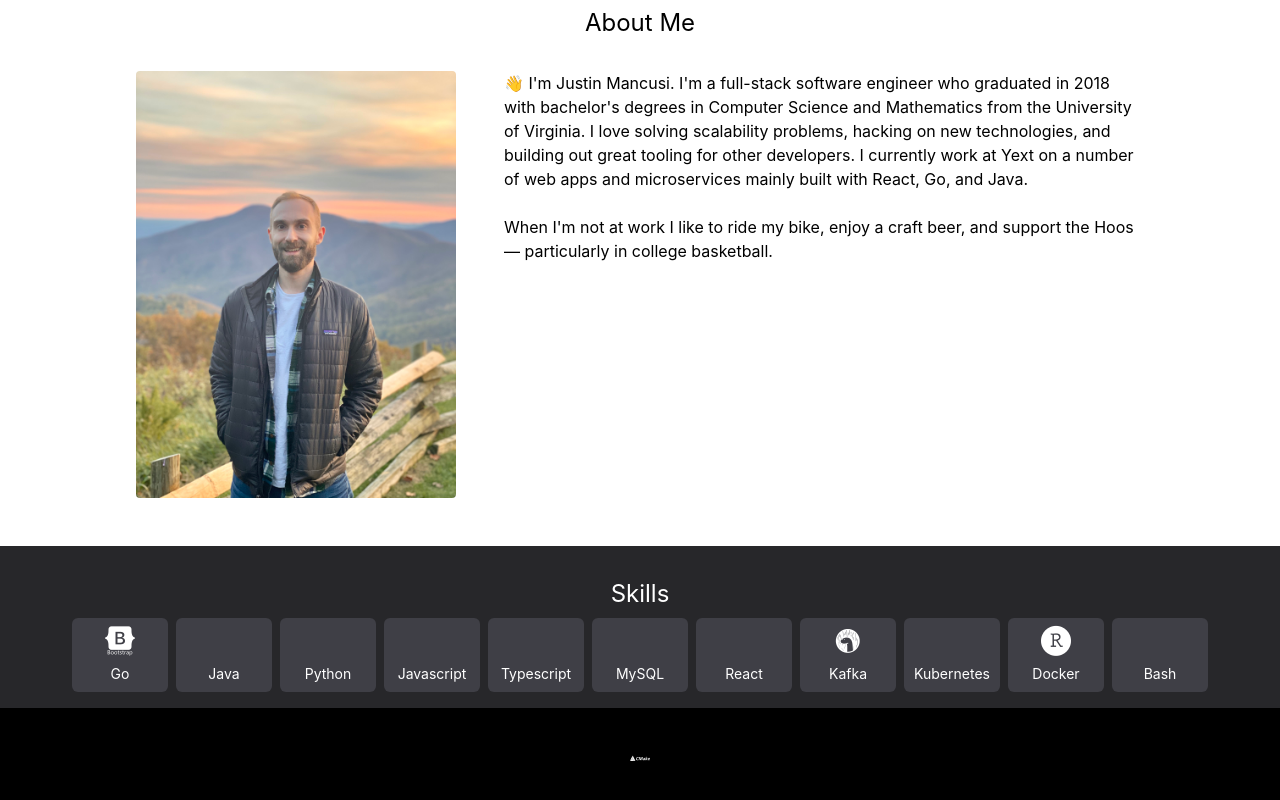
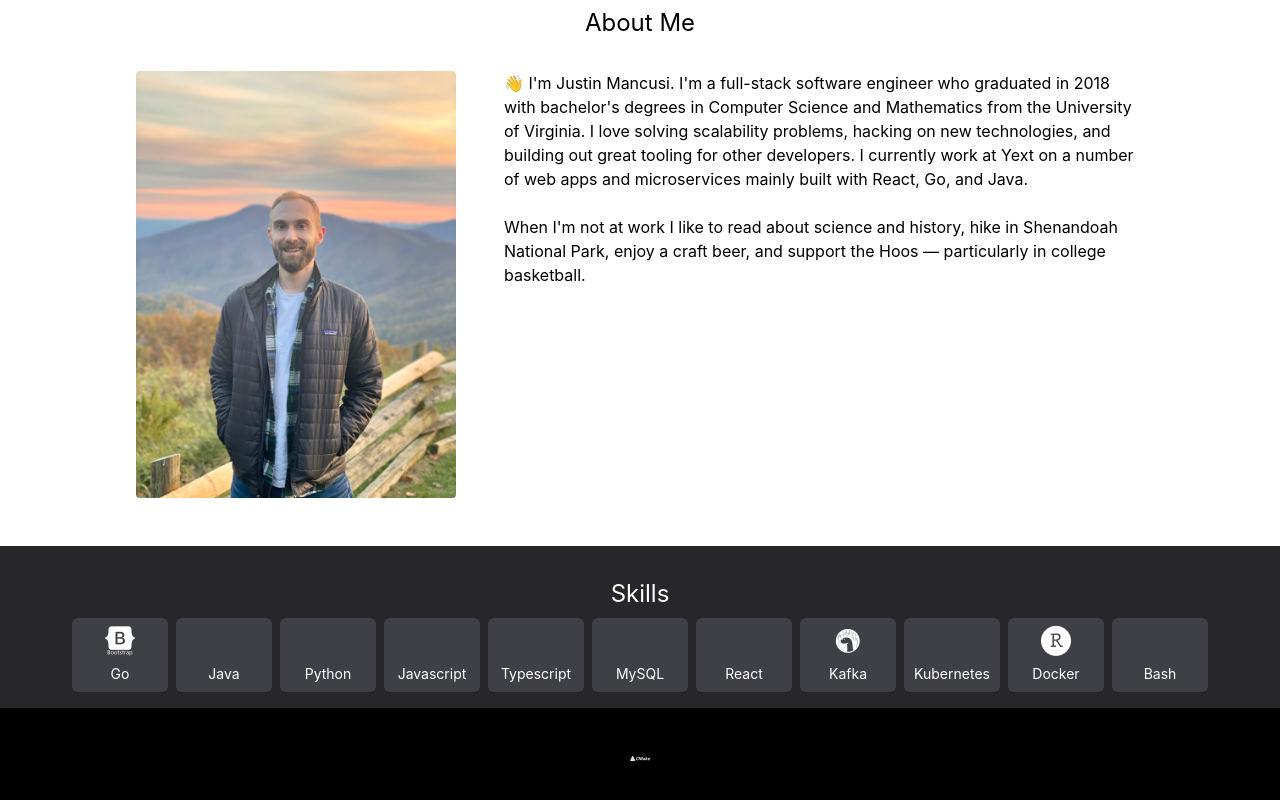
Before and after one commit to mancusi/mancusi.github.io, a React (Vite) app: page / in a window 1280 px wide. Shown: the part 825-1625 px from the top of the page. Built offline with nearby package versions, Linux system fonts and the light colour scheme.

Commit message:
update bio

```diff
--- a/src/App.tsx
+++ b/src/App.tsx
@@ -82,8 +82,9 @@ const AboutMe = () => {
           </p>
           <br />
           <p>
-            When I'm not at work I like to ride my bike, enjoy a craft beer, and support the Hoos —
-            particularly in college basketball.
+            When I'm not at work I like to read about science and history, hike in Shenandoah
+            National Park, enjoy a craft beer, and support the Hoos — particularly in college
+            basketball.
           </p>
         </div>
       </div>
```
